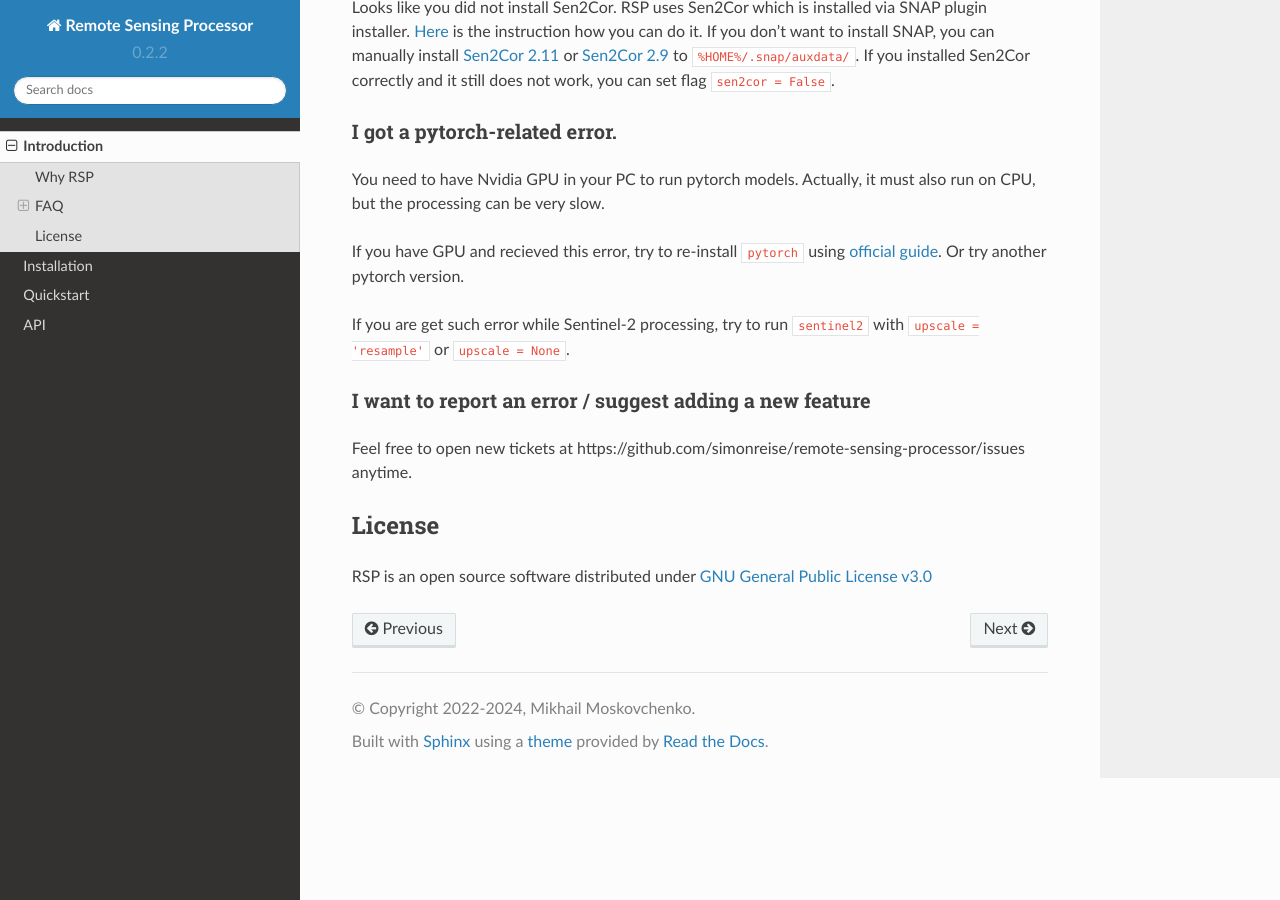
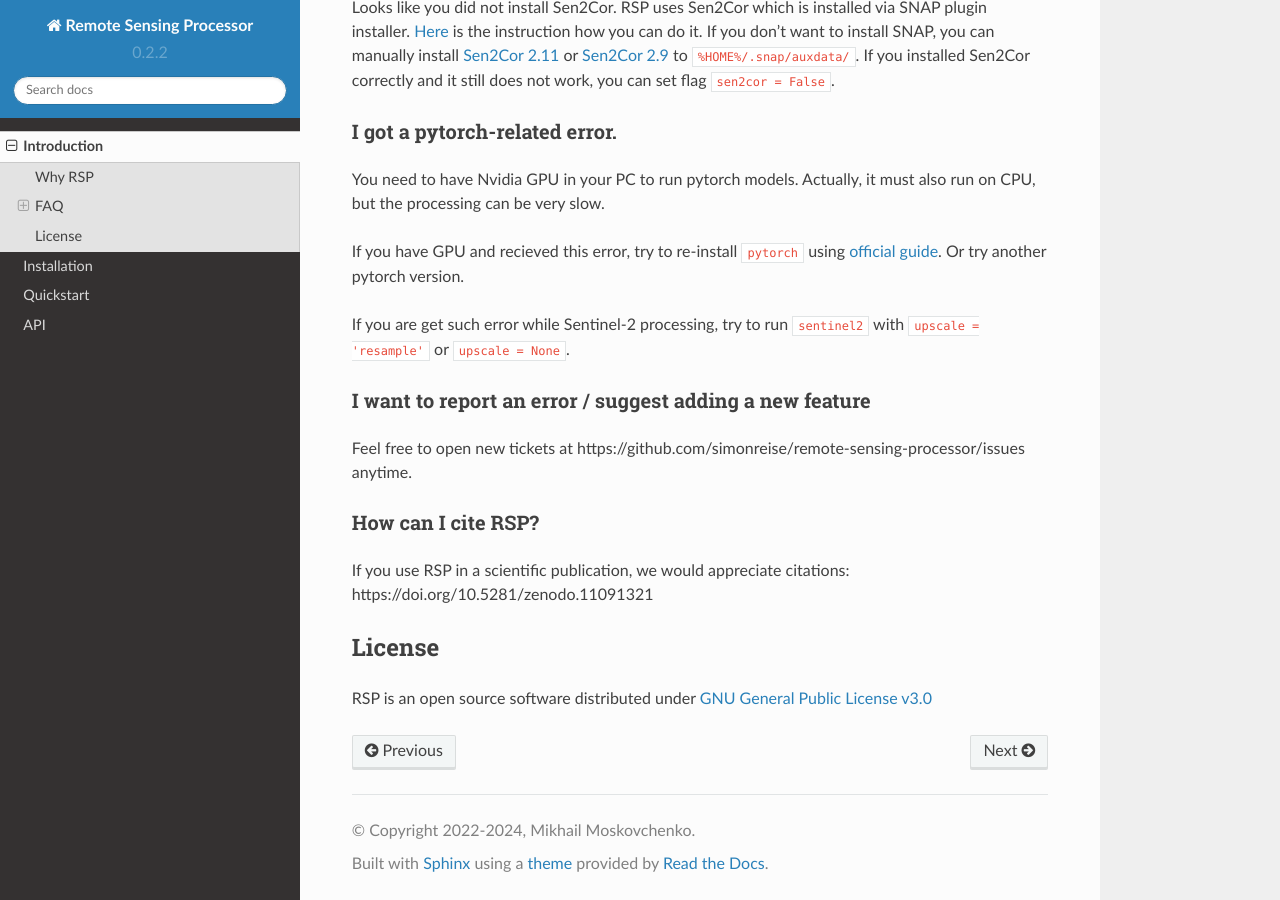
Before and after one commit to simonreise/remote-sensing-processor, a Sphinx documentation site: the page built from docs/intro.md, in a window 1280 px wide and 900 px high, scrolled down 1911 px. Built offline with Sphinx 7.4.7 and the Read the Docs theme 2.0.0, drawn with Linux system fonts in a browser that asks for light colours.

Commit message:
Added citation info

```diff
--- a/docs/intro.md
+++ b/docs/intro.md
@@ -63,6 +63,9 @@ If you are get such error while Sentinel-2 processing, try to run `sentinel2` wi
 
 Feel free to open new tickets at https://github.com/simonreise/remote-sensing-processor/issues anytime.
 
+### How can I cite RSP?
+If you use RSP in a scientific publication, we would appreciate citations: https://doi.org/10.5281/zenodo.11091321
+
 ## License
 
 RSP is an open source software distributed under [GNU General Public License v3.0](https://github.com/simonreise/remote-sensing-processor/blob/master/LICENSE)
```
Also changed, not shown: README.md (+7 -4 lines).
